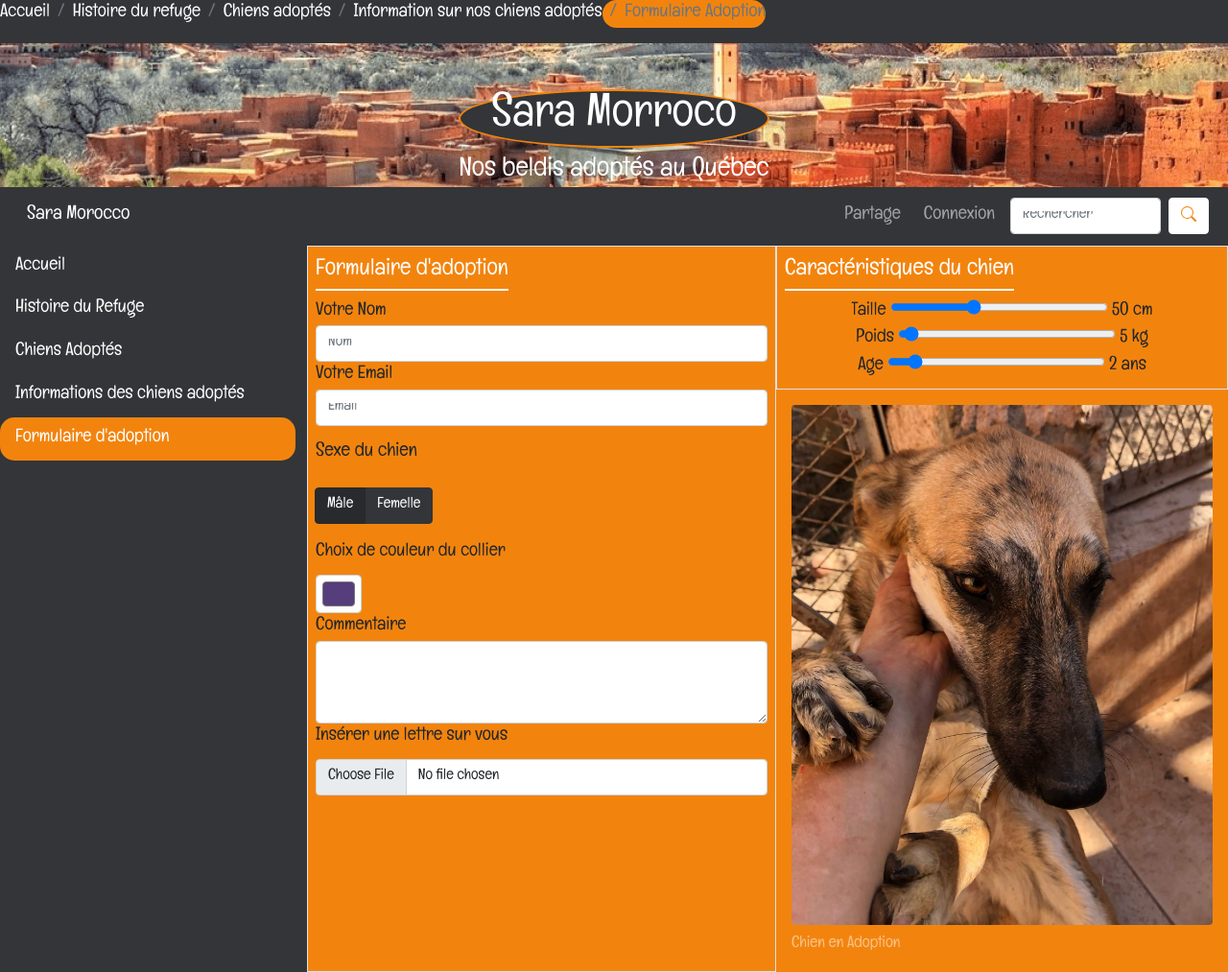
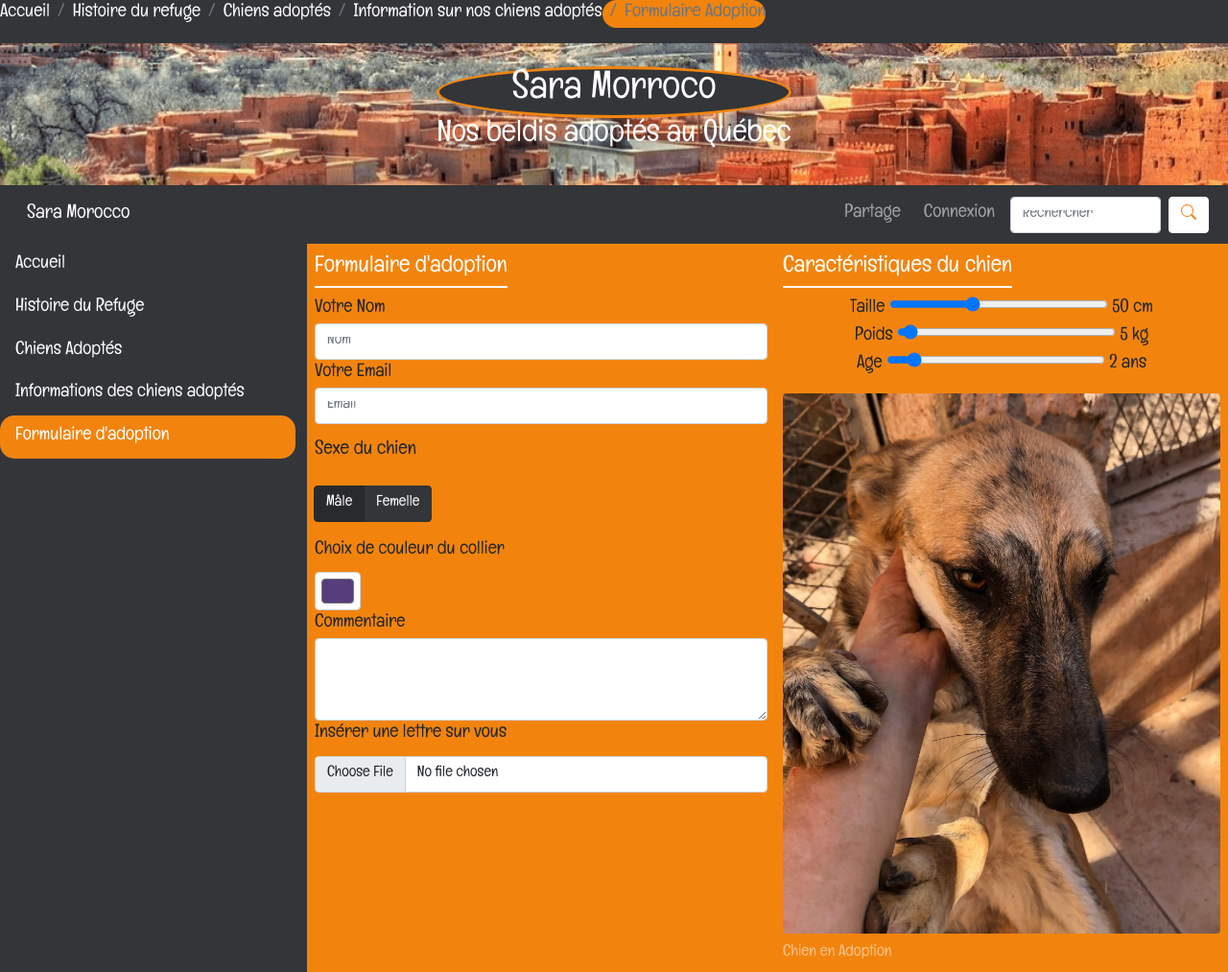
Before and after one commit to Stephaniedenis/integration, a website: page adoption.html in a window 1280 px wide. Shown: the top 1013 px of the page at 96% size. Drawn offline with Linux system fonts and the light colour scheme.

Commit message:
formulaire adoption - correctifs K

```diff
--- a/adoption.html
+++ b/adoption.html
@@ -23,13 +23,10 @@
     </ol>
   </div>
   <header class="row">
-    <div class="p-5 text-center bg-image" style="background-image: url(img/maroc21.png);
-          height: 150px; ">
-      <div class="d-flex justify-content-center align-items-center ">
-        <div class="text-white">
-          <h1 class="display-5">Sara Morroco</h1>
-          <p class="h3">Nos beldis adoptés au Québec</p>
-        </div>
+    <div class="banniere">
+      <div class="text-white">
+        <h1 class="display-6">Sara Morroco</h1>
+        <h2>Nos beldis adoptés au Québec</h2>
       </div>
     </div>
     <div class="navbar navbar-expand-lg navbar-dark bg-secondary">
@@ -97,7 +94,7 @@
     </nav>
     <section class="g-0 col-sm-9">
       <form class="g-0 row" method="post" action="https://philippefleury.com/backend.php">
-        <fieldset class="border p-2 col-md">
+        <fieldset class="p-2 col-md">
           <legend class="w-auto">Formulaire d'adoption</legend>
           <div class="form-group">
             <label for="formulaireNom">Votre Nom</label>
@@ -128,7 +125,7 @@
           <input type="file" class="form-control mb-5" id="file" />
         </fieldset>
         <div class="col-md">
-          <fieldset class="border p-2">
+          <fieldset class="p-2">
             <legend class="w-auto">Caractéristiques du chien</legend>
             <div class="form-group mb-6">
               <div class="text-center">
@@ -157,17 +154,17 @@
               </div>
             </div>
           </fieldset>
-          <figure class="figure m-3">
+          <figure class="figure p-2">
             <img src="img/275014345_4856525314401844_4983802449311882566_n.jpg" class="figure-img img-fluid rounded"
               alt="chien adoption">
             <figcaption class="figure-caption">Chien en Adoption</figcaption>
           </figure>
         </div>
-        <div class="text-center m-2">
+        <div class="text-center p-2">
           <input class="btn btn-primary mx-2" type="submit" value="Soumettre">
           <input class="btn btn-primary mx-2" type="reset" value="Réinitialiser">
-          <button class="btn btn-primary mx-2" type="submit"><svg xmlns="http://www.w3.org/2000/svg" width="16" height="16"
-              fill="currentColor" class="bi bi-heart" viewBox="0 0 16 16">
+          <button class="btn btn-primary mx-2" type="submit"><svg xmlns="http://www.w3.org/2000/svg" width="16"
+              height="16" fill="currentColor" class="bi bi-heart" viewBox="0 0 16 16">
               <path
                 d="m8 2.748-.717-.737C5.6.281 2.514.878 1.4 3.053c-.523 1.023-.641 2.5.314 4.385.92 1.815 2.834 3.989 6.286 6.357 3.452-2.368 5.365-4.542 6.286-6.357.955-1.886.838-3.362.314-4.385C13.486.878 10.4.28 8.717 2.01L8 2.748zM8 15C-7.333 4.868 3.279-3.04 7.824 1.143c.06.055.119.112.176.171a3.12 3.12 0 0 1 .176-.17C12.72-3.042 23.333 4.867 8 15z" />
             </svg>
--- a/style.scss
+++ b/style.scss
@@ -8,10 +8,10 @@ $borderradius: 15px;
 @import 'node_modules/bootstrap/scss/bootstrap.scss';
 header{
     h1{
-        font-weight: bold;
         background-color: $secondary ;
-        border:2px solid $success ;
+        border:0.08em solid $success ;
         border-radius: 100%;
+        margin: 0;
     }
 }
 body {
@@ -160,11 +160,20 @@ legend{
 }
 
 .footer-colors {
-    @extend .p-3, .mb-2, .bg-dark, .text-white;
+    @extend .p-3, .bg-dark, .text-white;
     font-size: 1.2em;
     figcaption {
         color:lighten($success, $amount: 25%)
     }
+}
+
+.banniere {
+    @extend .p-4, .text-center;
+    @extend .d-flex, .justify-content-center, .align-items-center;
+    background-color: darken($success,14%);
+    background-image: url(img/maroc21.png);
+    width: 100%;
+    height: auto;
 }
 
 @font-face {
```
Also changed, not shown: style.css, 1 other file.
